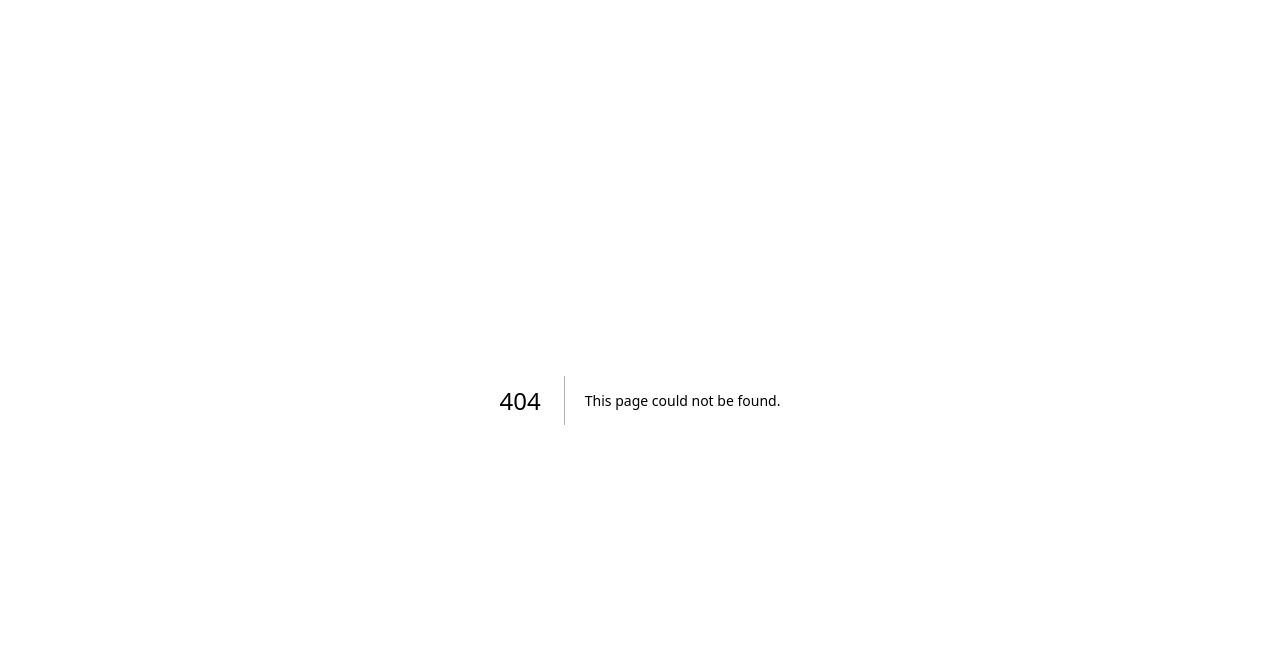
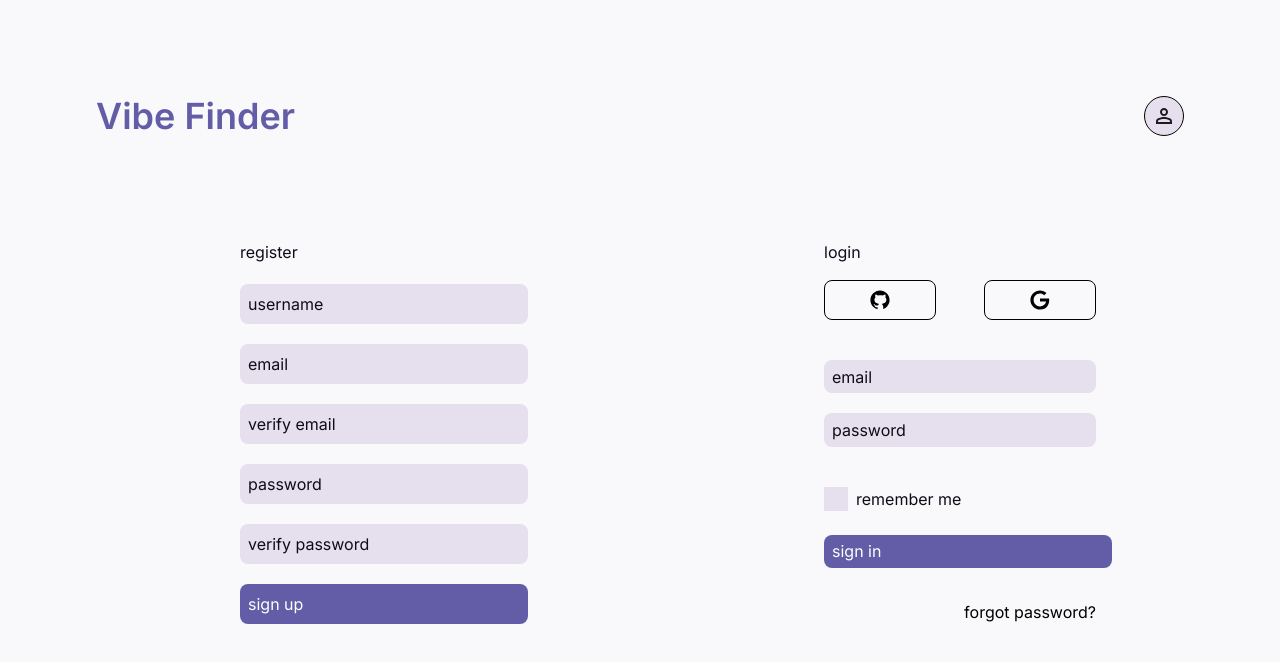
Before and after one commit to Ayomide4/third-space, a Next.js app: page /login in a window 1280 px wide. Before the commit this address had no page. Shown: the top 662 px of the page. Built offline with nearby package versions, Linux system fonts and the light colour scheme.

Commit message:
create login/register skeleton

```diff
--- /dev/null
+++ b/app/login/page.tsx
@@ -0,0 +1,82 @@
+import Image from "next/image";
+import person from "../../public/assets/person.svg";
+import google from "../../public/assets/google.svg";
+import github from "../../public/assets/github.svg";
+export default function Page() {
+  return (
+    <main className="flex min-h-screen flex-col items-center justify-between p-24 bg-background relative ">
+      <div className="flex flex-row w-full justify-between ">
+        <h1 className="text-4xl font-semibold text-primary ">Vibe Finder</h1>
+        <div className="flex flex-col items-center justify-center w-10 h-10 border-black border bg-grey rounded-3xl self-start">
+          <Image className="w-6 h-6" src={person} alt="person" />
+        </div>
+      </div>
+      <div className="w-full h-96 mb-20 flex flex-row">
+        <form className="flex flex-col justify-between w-72 h-full mx-36 ">
+          <h2 className="text-text">register</h2>
+          <input
+            className="rounded-lg bg-grey w-full h-10 placeholder-text px-2"
+            placeholder="username"
+          ></input>
+          <input
+            className="rounded-lg bg-grey w-full h-10 placeholder-text px-2"
+            placeholder="email"
+          ></input>
+          <input
+            className="rounded-lg bg-grey w-full h-10 placeholder-text px-2"
+            placeholder="verify email"
+          ></input>
+          <input
+            className="rounded-lg bg-grey w-full h-10 placeholder-text px-2"
+            placeholder="password"
+          ></input>
+          <input
+            className="rounded-lg bg-grey w-full h-10 placeholder-text px-2"
+            placeholder="verify password"
+          ></input>
+          <button className="w-72 h-10 bg-primary text-white text-left rounded-lg px-2">
+            sign up
+          </button>
+        </form>
+
+        <div className="flex flex-col w-72 h-full mx-36 px-2">
+          <form className="flex flex-col w-full h-full">
+            <h2 className="text-text mb-4">login</h2>
+            <div className="flex flex-row w-full justify-between mb-10 ">
+              <div className="flex border border-black align-center justify-center rounded-lg w-28 h-10">
+                <Image
+                  className="w-6 h-6 self-center"
+                  src={github}
+                  alt="github"
+                />
+              </div>
+              <div className="flex border border-black  align-center justify-center rounded-lg w-28 h-10">
+                <Image
+                  className="w-6 h-6 self-center"
+                  src={google}
+                  alt="google"
+                />
+              </div>
+            </div>
+            <input
+              className="rounded-lg bg-grey w-full h-10 placeholder-text px-2 mb-5"
+              placeholder="email"
+            ></input>
+            <input
+              className="rounded-lg bg-grey w-full h-10 placeholder-text px-2 mb-10"
+              placeholder="password"
+            ></input>
+            <div className="flex flex-row mb-6 align-center ">
+              <div className="bg-grey w-6 h-6 mr-2"></div>
+              <p className="text-text">remember me</p>
+            </div>
+            <button className="w-72 h-10 bg-primary text-white text-left rounded-lg px-2 mb-8">
+              sign in
+            </button>
+            <p className="text-right">forgot password?</p>
+          </form>
+        </div>
+      </div>
+    </main>
+  );
+}
```
Also changed, not shown: public/assets/github.svg (added), public/assets/google.svg (added).
